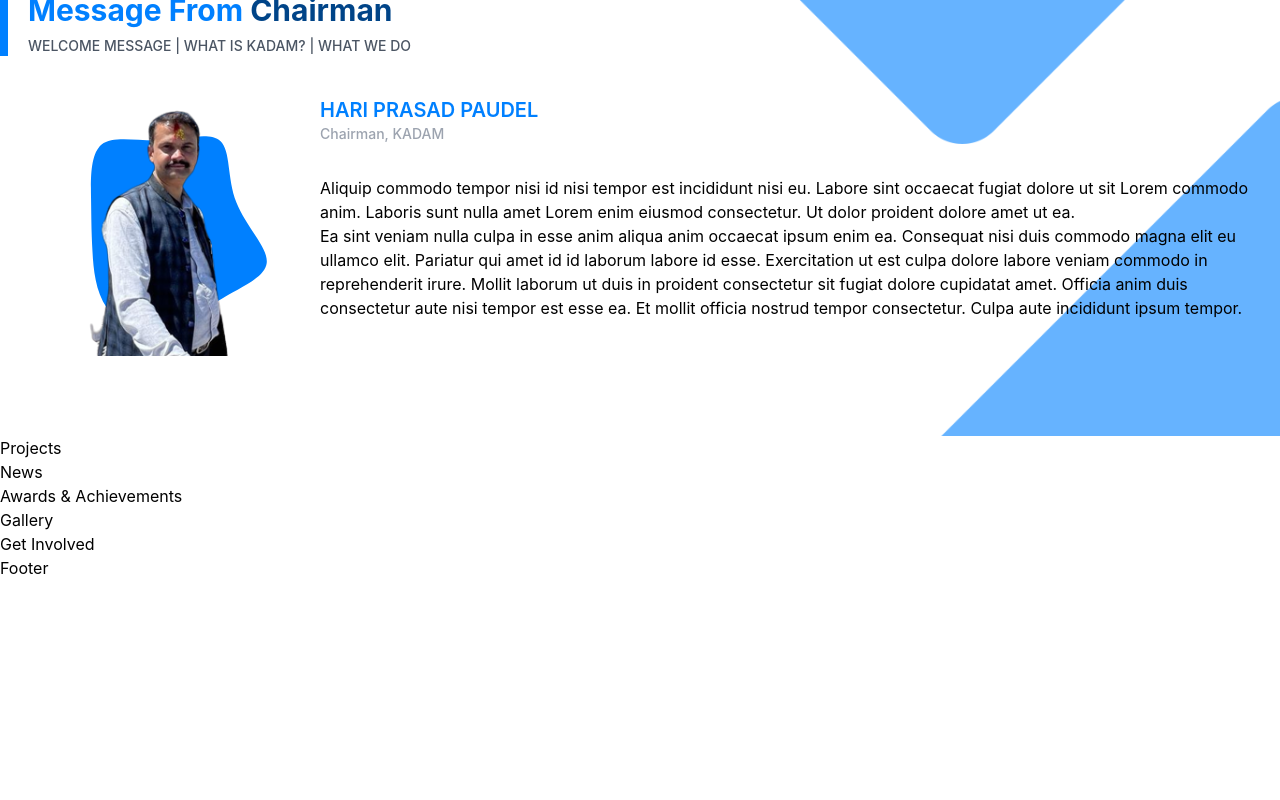
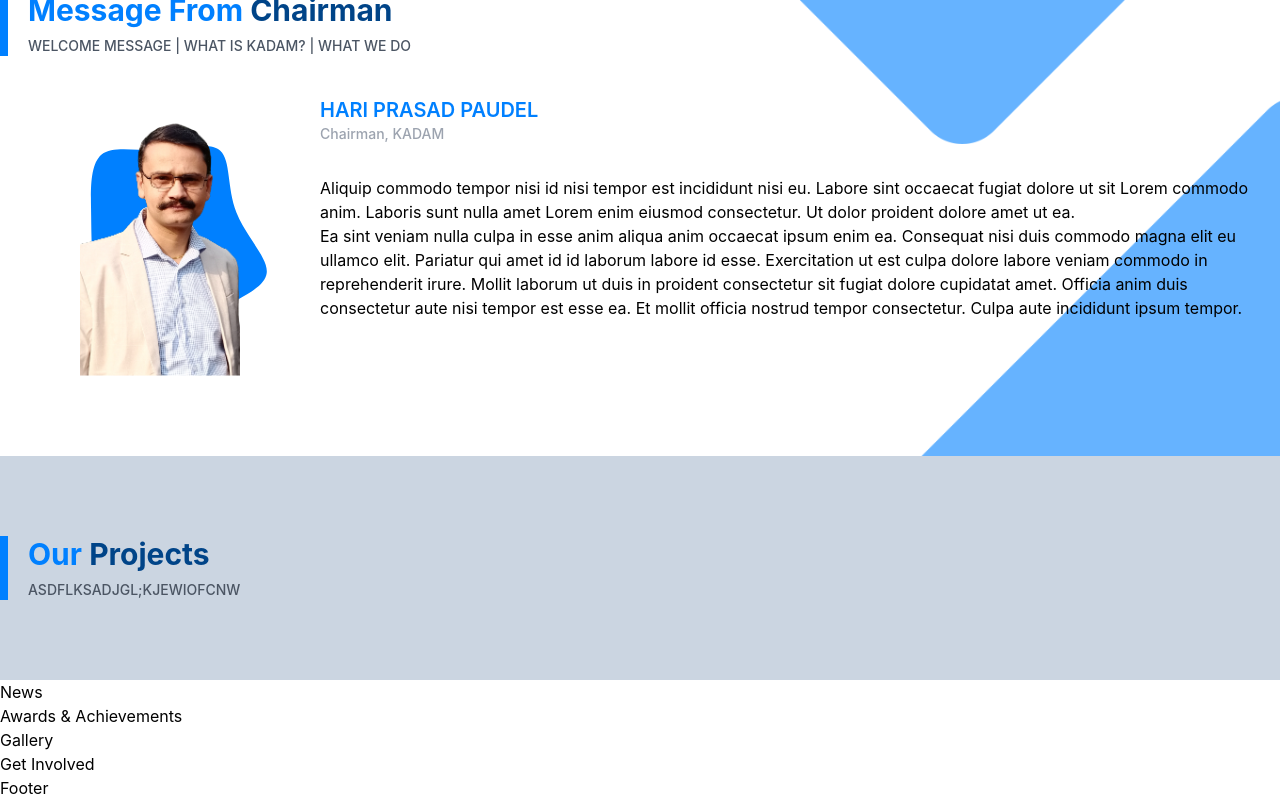
Before and after one commit to sandeshpaudel81/firebase-react, a React (Create React App) app: page / in a window 1280 px wide. Shown: the part 780-1580 px from the top of the page. Before the commit the page ends 1360 px from the top, so only its background shows below. Built offline with nearby package versions, Linux system fonts and the light colour scheme; no server answers.

Commit message:
message from chairman image

```diff
--- a/src/pages/Home.js
+++ b/src/pages/Home.js
@@ -1,6 +1,6 @@
 import React from 'react'
 import Carousel from '../components/Carousel'
-import Chairman from '../assets/chairman.png'
+import Chairman from '../assets/chairman-image.png'
 
 const Home = () => {
     return (
@@ -31,7 +31,16 @@ const Home = () => {
                     </div>
                 </div>
             </div>
-            <div>Projects</div>
+
+            {/* Projects */}
+            <div className='bg-slate-300'>
+                <div className='container mx-auto py-20'>
+                    <div className='border-l-8 border-primary px-5'>
+                        <h2 className='text-primary font-bold text-3xl'>Our <span className='text-primaryDark'>Projects</span></h2>
+                        <p className='uppercase text-gray-600 text-sm font-medium mt-2'>asdflksadjgl;kjewiofcnw</p>
+                    </div>
+                </div>
+            </div>
             <div>News</div>
             <div>Awards & Achievements</div>
             <div>Gallery</div>
```
Also changed, not shown: src/assets/chairman-image.png (added).
